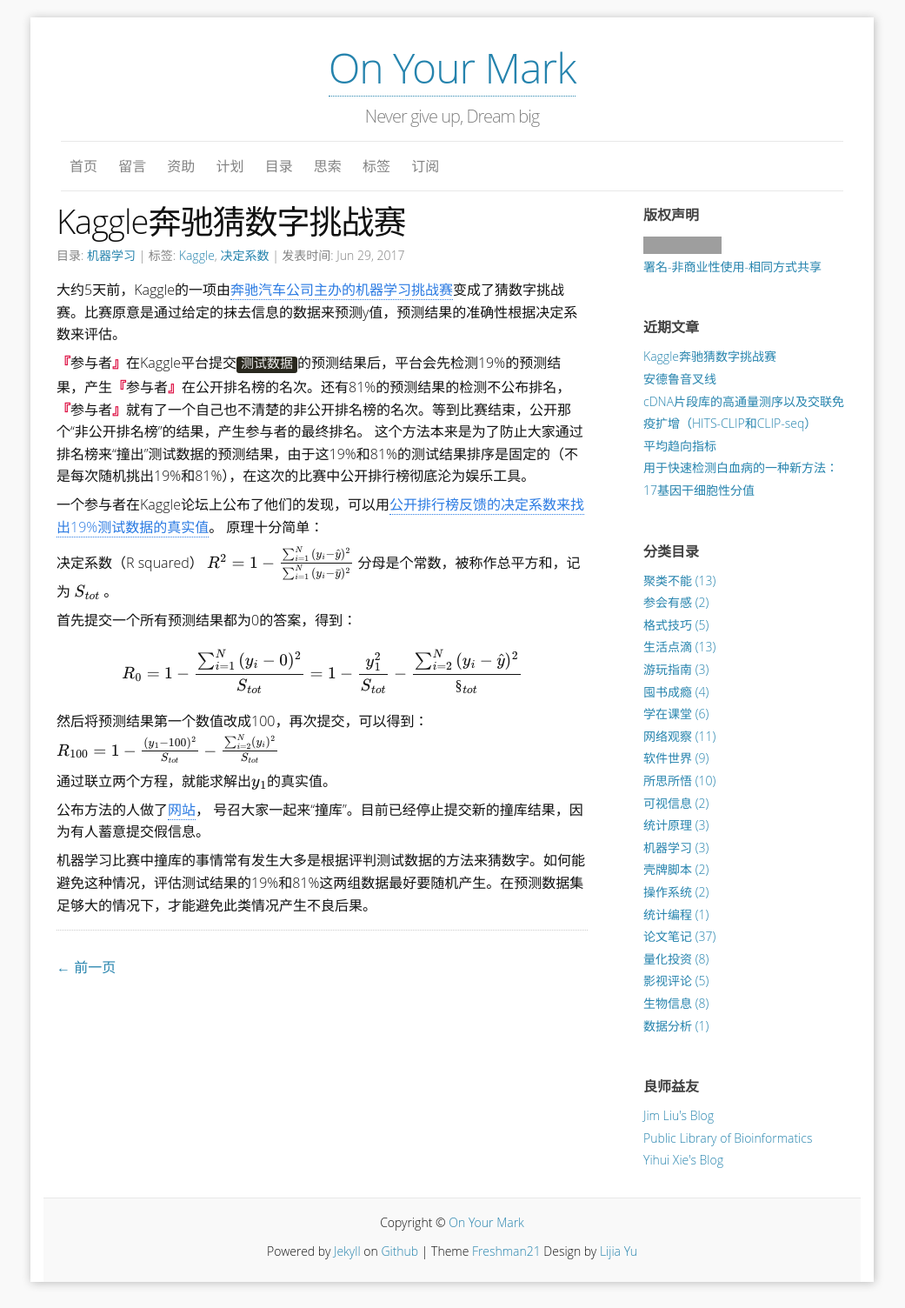
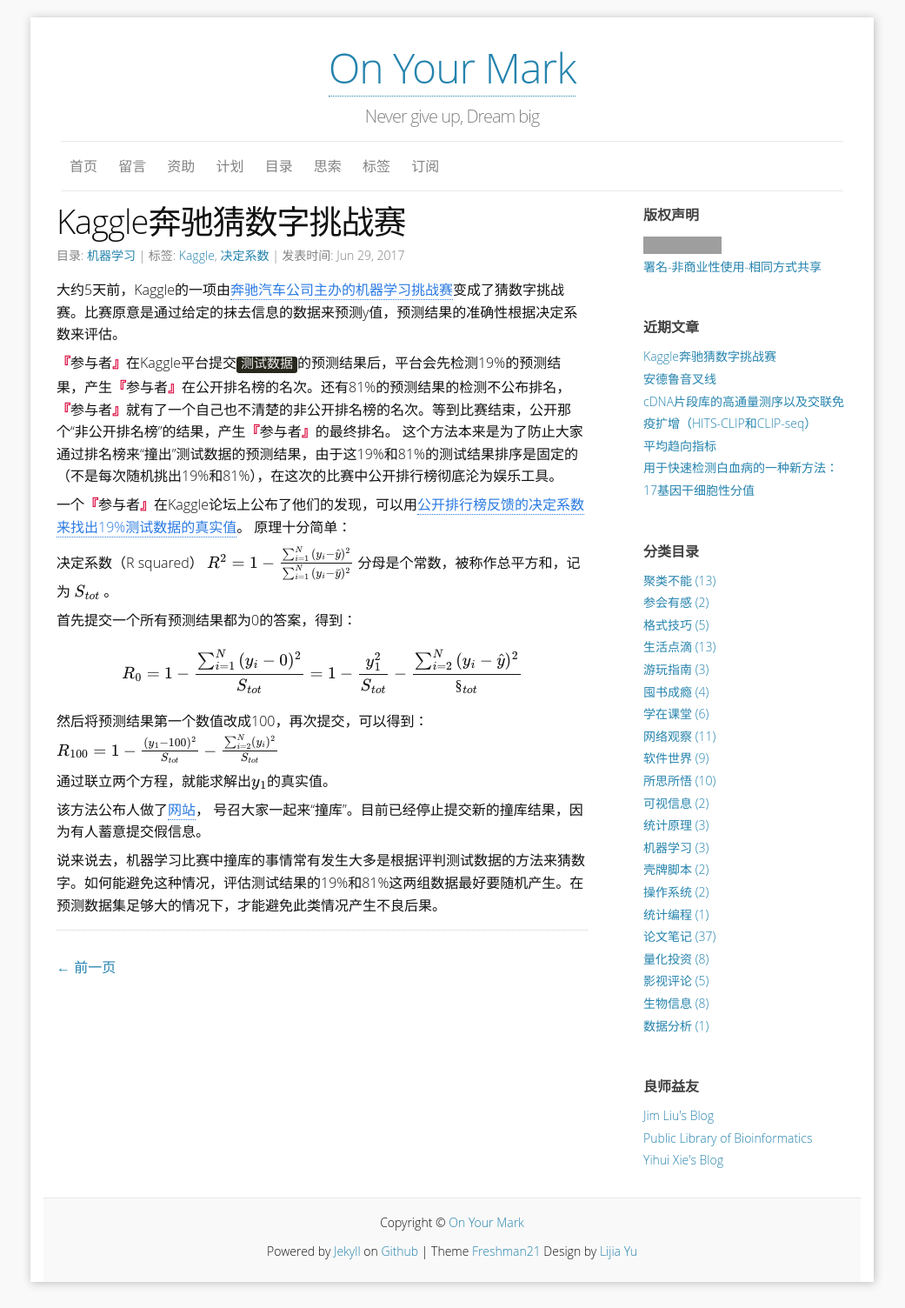
Before and after one commit to yulijia/cn, a Jekyll site: the page built from _posts/2017-06-29-can-you-cut-the-time-a-mercedes-benz-spends-on-the-test-bench.md, in a window 1280 px wide. Shown: the whole page at 87% size, without its empty margins (120-1161 px from the left). Built offline with Jekyll 4.4.1, drawn with Linux system fonts in a browser that asks for light colours; some web fonts are replaced; formulas are drawn with MathJax 3; comment, search, counter and statistics services are not loaded; grey boxes are pictures that could not be loaded.

Commit message:
correct(grammar): also add q tag

```diff
--- a/_posts/2017-06-29-can-you-cut-the-time-a-mercedes-benz-spends-on-the-test-bench.md
+++ b/_posts/2017-06-29-can-you-cut-the-time-a-mercedes-benz-spends-on-the-test-bench.md
@@ -12,10 +12,10 @@
 
 大约5天前，Kaggle的一项由[奔驰汽车公司主办的机器学习挑战赛](https://www.kaggle.com/c/mercedes-benz-greener-manufacturing)变成了猜数字挑战赛。比赛原意是通过给定的抹去信息的数据来预测y值，预测结果的准确性根据决定系数来评估。
 
-<q>参与者</q>在Kaggle平台提交`测试数据`的预测结果后，平台会先检测19%的预测结果，产生<q>参与者</q>在公开排名榜的名次。还有81%的预测结果的检测不公布排名，<q>参与者</q>就有了一个自己也不清楚的非公开排名榜的名次。等到比赛结束，公开那个“非公开排名榜”的结果，产生参与者的最终排名。
+<q>参与者</q>在Kaggle平台提交`测试数据`的预测结果后，平台会先检测19%的预测结果，产生<q>参与者</q>在公开排名榜的名次。还有81%的预测结果的检测不公布排名，<q>参与者</q>就有了一个自己也不清楚的非公开排名榜的名次。等到比赛结束，公开那个“非公开排名榜”的结果，产生<q>参与者</q>的最终排名。
 这个方法本来是为了防止大家通过排名榜来“撞出”测试数据的预测结果，由于这19%和81%的测试结果排序是固定的（不是每次随机挑出19%和81%），在这次的比赛中公开排行榜彻底沦为娱乐工具。
 
-一个参与者在Kaggle论坛上公布了他们的发现，可以用[公开排行榜反馈的决定系数来找出19%测试数据的真实值](https://www.kaggle.com/c/mercedes-benz-greener-manufacturing/discussion/35271)。
+一个<q>参与者</q>在Kaggle论坛上公布了他们的发现，可以用[公开排行榜反馈的决定系数来找出19%测试数据的真实值](https://www.kaggle.com/c/mercedes-benz-greener-manufacturing/discussion/35271)。
 原理十分简单：
 
 决定系数（R squared） $$R^{2}=1-\frac{\sum_{i=1}^{N}{(y_i-\hat{y})^2}}{\sum_{i=1}^{N}{(y_i-\bar{y})^2}}$$
@@ -30,6 +30,6 @@
 
 通过联立两个方程，就能求解出$$y_{1}$$的真实值。
 
-公布方法的人做了[网站](https://crowdstats.eu/topics/kaggle-mercedes-benz-greener-manufacturing-leaderboard-probing)， 号召大家一起来“撞库”。目前已经停止提交新的撞库结果，因为有人蓄意提交假信息。
+该方法公布人做了[网站](https://crowdstats.eu/topics/kaggle-mercedes-benz-greener-manufacturing-leaderboard-probing)， 号召大家一起来“撞库”。目前已经停止提交新的撞库结果，因为有人蓄意提交假信息。
 
-机器学习比赛中撞库的事情常有发生大多是根据评判测试数据的方法来猜数字。如何能避免这种情况，评估测试结果的19%和81%这两组数据最好要随机产生。在预测数据集足够大的情况下，才能避免此类情况产生不良后果。
+说来说去，机器学习比赛中撞库的事情常有发生大多是根据评判测试数据的方法来猜数字。如何能避免这种情况，评估测试结果的19%和81%这两组数据最好要随机产生。在预测数据集足够大的情况下，才能避免此类情况产生不良后果。
```
